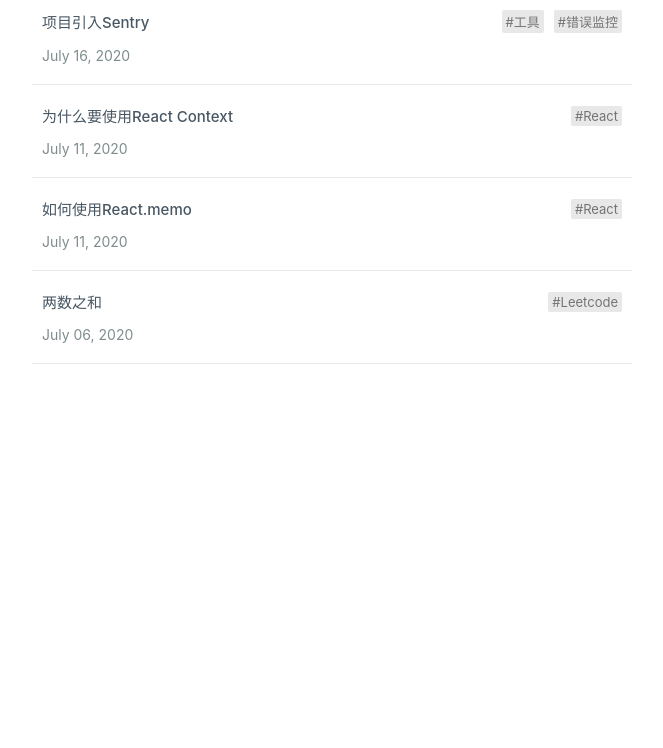
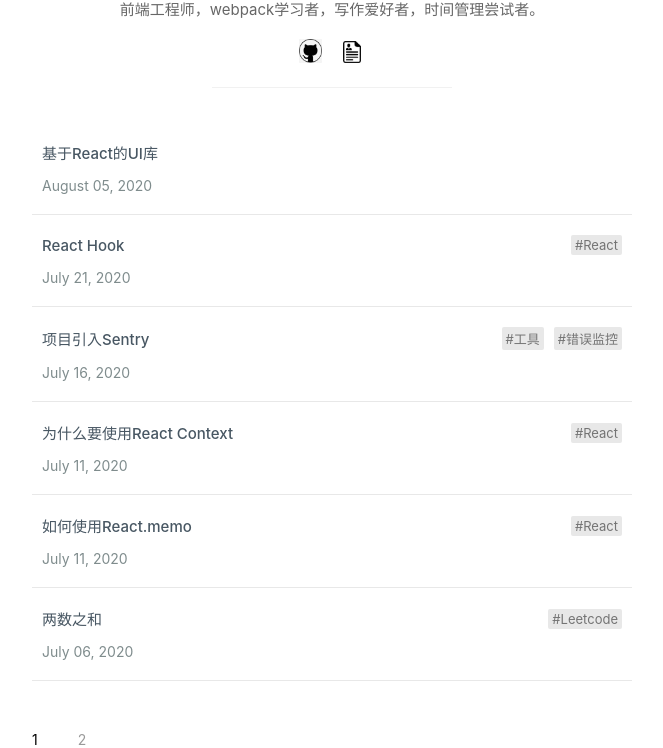
Before and after one commit to kunsun/blog, a Gatsby site: page / in a window 1280 px wide. Shown: the part 235-983 px from the top of the page, without its empty margins (308-971 px from the left). Before the commit the page ends 800 px from the top, so only its background shows below. Built offline with nearby package versions, Linux system fonts and the light colour scheme; Gatsby itself is replaced by a stand-in of ours.

Commit message:
完善分页功能

```diff
--- a/src/components/Header/index.jsx
+++ b/src/components/Header/index.jsx
@@ -1,11 +1,11 @@
 import React from 'react';
-import Logo from './self.png';
+import Logo from './image/self.png';
 import './index.css';
 
 const Header = () => {
   return (
     <header className='page-header'>
-      {/* <img src={Logo} alt="kunsun"/>
+      <img src={Logo} alt="kunsun"/>
       <div className="title">Kunsun</div>
       <div className="sub-title">
         前端工程师，webpack学习者，写作爱好者，时间管理尝试者。
@@ -13,7 +13,7 @@ const Header = () => {
       <div className="social">
         <a href="https://github.com/kunsun" className="icon github"></a>
         <a href="/resume" className="icon resume"></a>
-      </div> */}
+      </div>
     </header>
 
   )
--- /dev/null
+++ b/src/components/Paginator/index.css
@@ -0,0 +1,17 @@
+.paginator {
+  margin-top: 50px;
+  display: flex;
+  align-items: center;
+  justify-content: flex-start;
+}
+
+.paginator-link {
+  font-size: 14px;
+  color: rgba(0, 0, 0, .4);
+  + .paginator-link {
+    margin-left: 40px;
+  }
+  &.active {
+    color: #000;
+  }
+}
--- /dev/null
+++ b/src/components/Paginator/index.jsx
@@ -0,0 +1,70 @@
+import React from 'react';
+import { Link } from 'gatsby';
+import './index.css';
+
+const range = (start, len, step = 1) =>
+  len
+    ? new Array(len)
+        .fill(undefined)
+        .map((_, i) => +(start + i * step).toFixed(4))
+    : [];
+
+const Paginator = ({
+  currentPage,
+  limit,
+  numPages,
+  skip,
+}) => {
+  const previousPage = currentPage === 1 ? currentPage : currentPage - 1;
+  const pagesRange = range(previousPage, numPages + 1 - previousPage);
+  const truncatedRange = pagesRange.slice(0, numPages);
+
+  if (pagesRange[0] > 2) {
+    truncatedRange.unshift(null);
+  }
+  if (pagesRange[0] > 1) {
+    truncatedRange.unshift(1);
+  }
+
+  if (pagesRange[0] + 1 === numPages && pagesRange[0] - 1 > 0) {
+    truncatedRange.splice(
+      pagesRange.length - 1 - numPages,
+      0,
+      pagesRange[0] - 1,
+    );
+  }
+
+  if (pagesRange[0] + numPages < numPages) {
+    truncatedRange.push(null);
+  }
+
+  if (pagesRange[0] + numPages - 1 < numPages) {
+    truncatedRange.push(numPages);
+  }
+
+  const getFullPath = (n) => {
+    return n === 1 ? '/' : '/' + "blog/" + n;
+  };
+
+  return (
+    <div className="paginator">
+      {
+        [...new Set(truncatedRange)].map((page, i) =>
+          page === null ? (
+            <div className="spacer">...</div>
+          ) : (
+            <Link
+              key={`PaginatorPage_${page}`}
+              to={getFullPath(page)}
+              className={`paginator-link ${currentPage === page ? 'active' : ''}` }
+            >
+              {page}
+            </Link>
+          ),
+        )
+      }
+    </div>
+  )
+}
+
+export default Paginator;
--- a/src/components/PostLink/index.jsx
+++ b/src/components/PostLink/index.jsx
@@ -17,7 +17,7 @@ const Image = ({post}) => {
 const PostLink = ({ post }) => {
   const postItem = post.frontmatter;
   return (
-    <Link to={`postItem.path`}>
+    <Link to={postItem.path}>
       <div className="post-link">
         <div className="link-header">
           <h4>{postItem.title}</h4>
--- /dev/null
+++ b/src/css/blog_list.css
@@ -0,0 +1,5 @@
+@import './base.css';
+
+.post-list {
+  margin-top: 14px;
+}
--- a/src/templates/blog-list.js
+++ b/src/templates/blog-list.js
@@ -3,12 +3,14 @@ import { graphql } from "gatsby"
 import PostLink from "../components/PostLink";
 import Header from '../components/Header';
 import Layout from '../components/Layout';
+import Paginator from '../components/Paginator';
+import '../css/blog_list.css';
 
-
-const IndexPage = ({
+const BlogList = ({
   data: {
     allMarkdownRemark: { edges },
   },
+  pageContext,
 }) => {
   const Posts = edges
     .filter(edge => !!edge.node.frontmatter.date)
@@ -16,11 +18,14 @@ const IndexPage = ({
 
   return <Layout>
     <Header />
-    {Posts}
+    <div className="post-list">
+      {Posts}
+      <Paginator {...pageContext} />
+    </div>
   </Layout>
 }
 
-export default IndexPage
+export default BlogList
 
 export const pageQuery = graphql`
   query blogListQuery($skip: Int!, $limit: Int!) {
```
Also changed, not shown: src/pages/404.js (added, +9 -0 lines), src/components/Header/image/logo.png (renamed from src/components/Header/logo.png), src/components/Header/image/self.png (renamed from src/components/Header/self.png).
